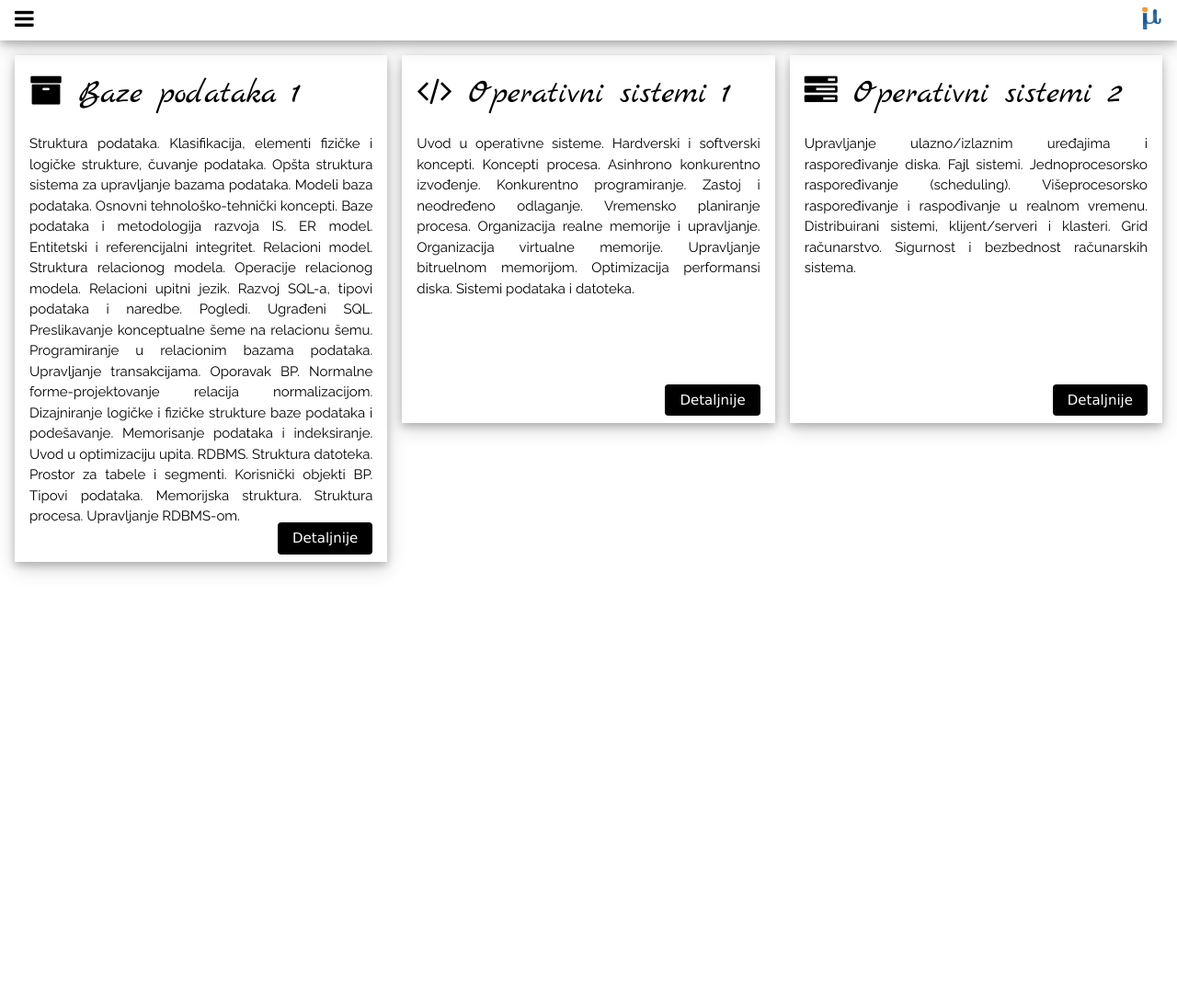
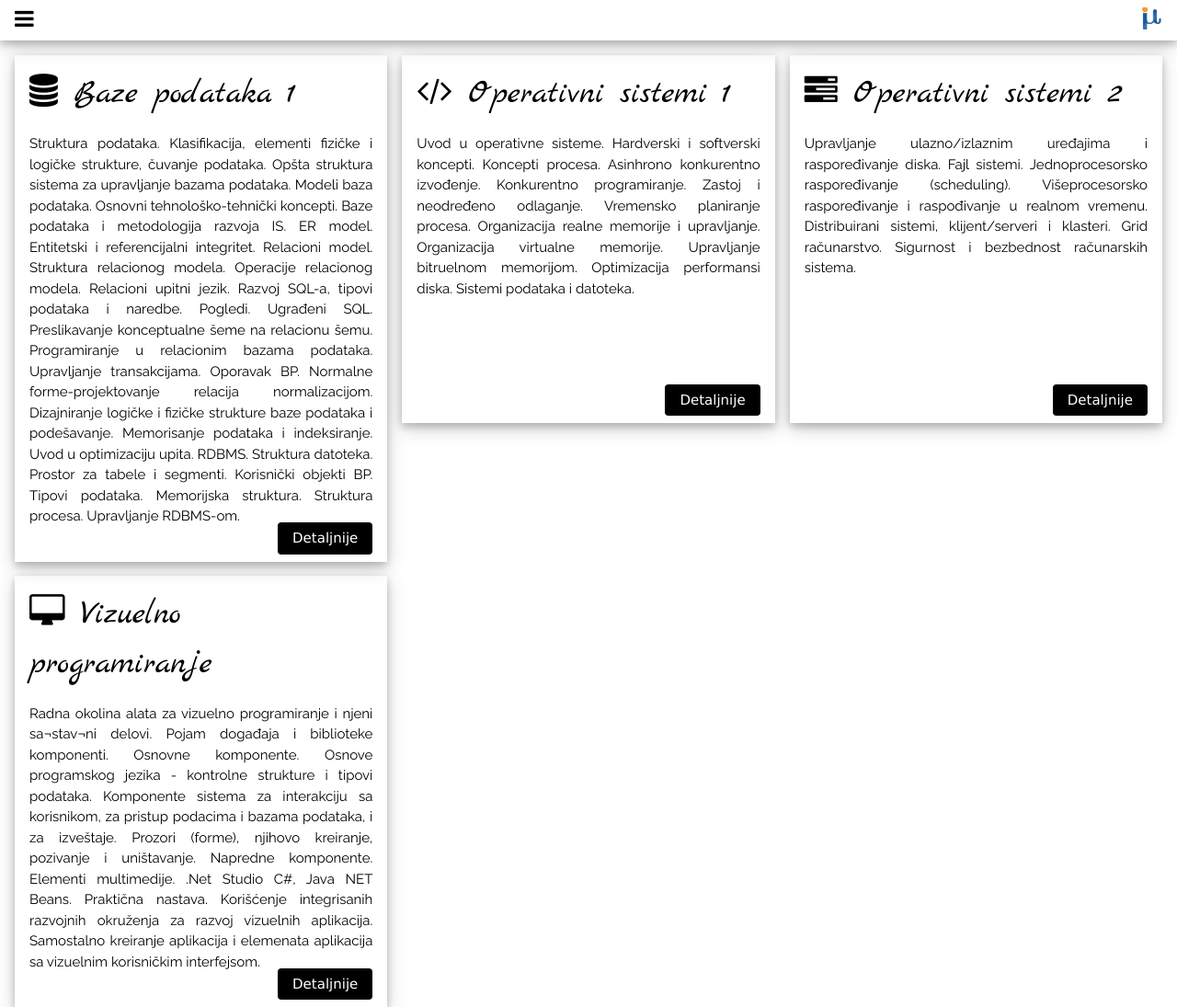
Before and after one commit to knezevicmarko/knezevicmarko.github.io, a Jekyll site: the page built from index.html, in a window 1280 px wide and 1095 px high. Shown: the whole window at 92% size. Built offline with Jekyll 4.4.1, drawn with Linux system fonts in a browser that asks for light colours; nearby versions of some CDN libraries.

Commit message:
Priprema za VP 2017

```diff
--- a/_config.yml
+++ b/_config.yml
@@ -37,6 +37,13 @@ collections:
   bp1:
     title: Baze podataka 1
     output: true
-    image: fa fa-archive
+    image: fa fa-database
     description:
       Struktura podataka. Klasifikacija, elementi fizičke i logičke strukture, čuvanje podataka. Opšta struktura sistema za upravljanje bazama podataka. Modeli baza podataka. Osnovni tehnološko-tehnički koncepti. Baze podataka i metodologija razvoja IS. ER model. Entitetski i referencijalni integritet. Relacioni model. Struktura relacionog modela. Operacije relacionog modela. Relacioni upitni jezik. Razvoj SQL-a, tipovi podataka i naredbe. Pogledi. Ugrađeni SQL. Preslikavanje konceptualne šeme na relacionu šemu. Programiranje u relacionim bazama podataka. Upravljanje transakcijama. Oporavak BP. Normalne forme-projektovanje relacija normalizacijom. Dizajniranje logičke i fizičke strukture baze podataka i podešavanje. Memorisanje podataka i indeksiranje. Uvod u optimizaciju upita. RDBMS. Struktura datoteka. Prostor za tabele i segmenti. Korisnički objekti BP. Tipovi podataka. Memorijska struktura. Struktura procesa. Upravljanje RDBMS-om.
+
+  vp:
+    title: Vizuelno programiranje
+    output: true
+    image: fa fa-desktop
+    description:
+        Radna okolina alata za vizuelno programiranje i njeni sa¬stav¬ni delovi. Pojam događaja i biblioteke komponenti. Osnovne komponente. Osnove programskog jezika - kontrolne strukture i tipovi podataka. Komponente sistema za interakciju sa korisnikom, za pristup podacima i bazama podataka, i za izveštaje. Prozori (forme), njihovo kreiranje, pozivanje i uništavanje. Napredne komponente. Elementi multimedije. .Net Studio C#, Java NET Beans. Praktična nastava. Korišćenje integrisanih razvojnih okruženja za razvoj vizuelnih aplikacija. Samostalno kreiranje aplikacija i elemenata aplikacija sa vizuelnim korisničkim interfejsom.
```
Also changed, not shown: _vp/index.md (added, +42 -0 lines).
